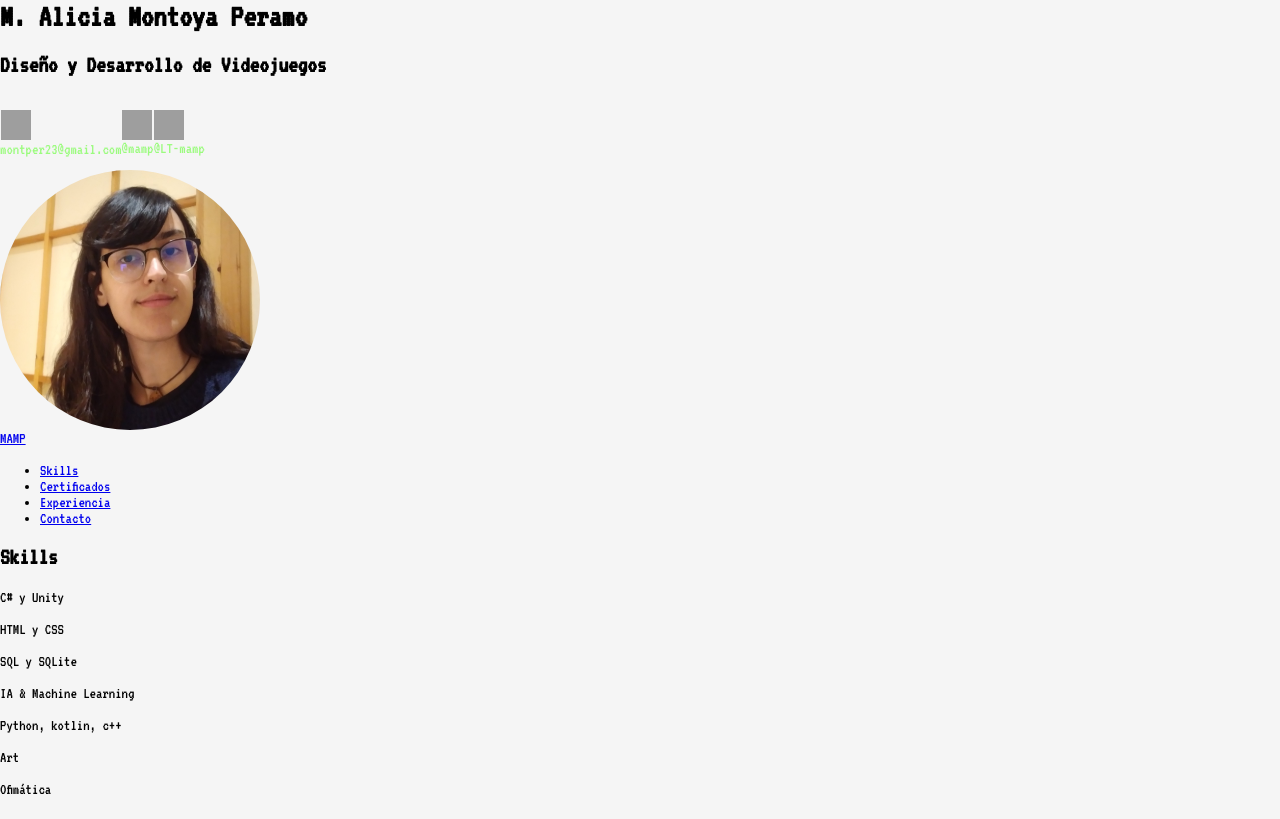
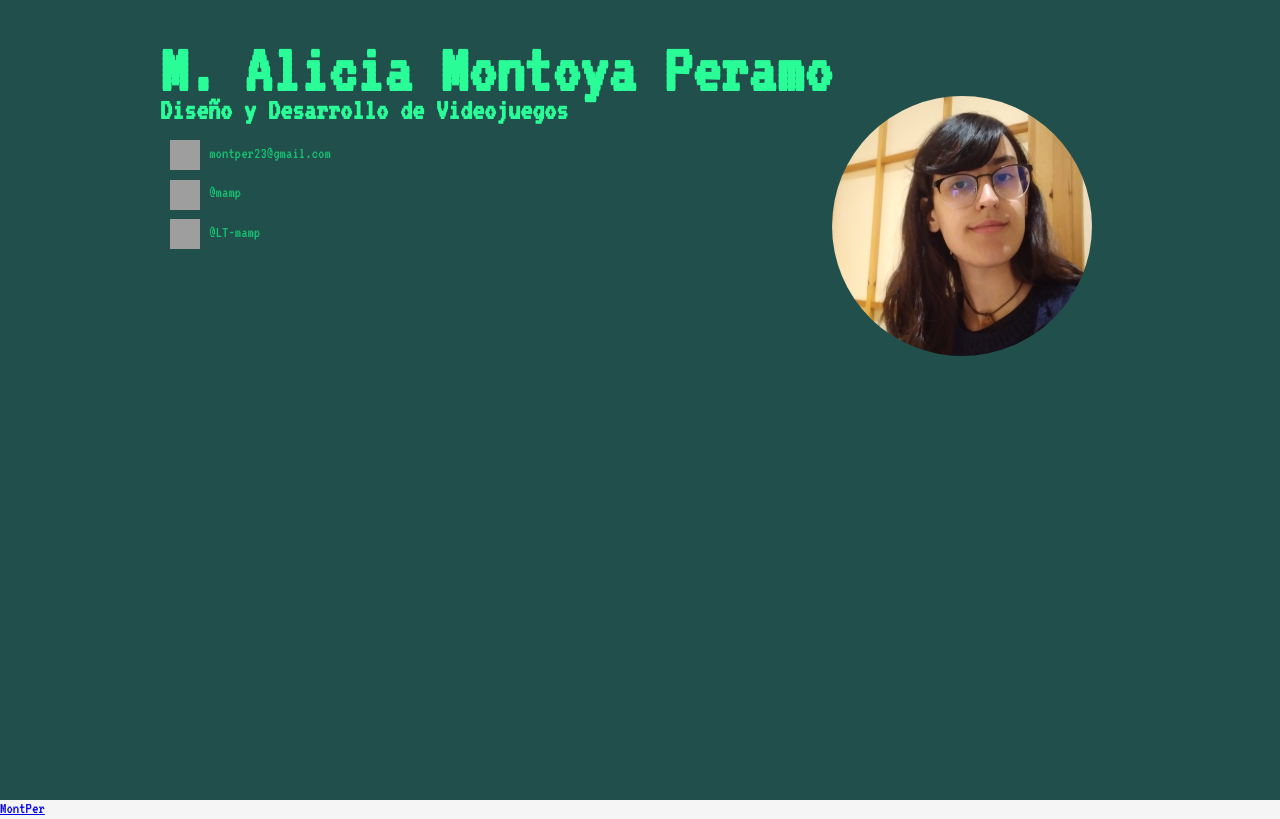
Before and after one commit to LT-mamp/MontPer, a plain HTML site: page Index.html in a window 1280 px wide. Shown: the top 819 px of the page. Drawn offline with Linux system fonts and the light colour scheme; grey boxes are pictures that could not be loaded.

Commit message:
Top-info
Primera versión de la parte superior de la web / cabecera

```diff
--- a/Index.html
+++ b/Index.html
@@ -5,20 +5,13 @@
     <title>MontPer Porfolio</title>
     <link rel="stylesheet" href="css/my_format.css">
     <link rel="icon" href="img/perfil_wa1.png">
-    <link rel="preconnect" href="https://fonts.googleapis.com">
-    <link rel="preconnect" href="https://fonts.gstatic.com" crossorigin>
-    <link href="https://fonts.googleapis.com/css2?family=Silkscreen:wght@400;700&display=swap" rel="stylesheet">
 </head>
 <body>
-    <div class="top-bar">
-    </div>
-    <!-- Header - Main Info -->
-    <header>
-        <!--<div class="center-block">--
-            <img src="img/IMG_01.jpg" alt="Profile picture">
-            <div style="padding: 0 3%;">
-                <h1>M. Alicia Montoya Peramo</h1>
-                <h2>Diseño y Desarrollo de Videojuegos</h2>
+    <div class="top-banner">
+        <div class="wrapper">
+            <h1>M. Alicia Montoya Peramo</h1>
+            <h2>Diseño y Desarrollo de Videojuegos</h2>
+            <div>
                 <div class="social-link">
                     <img src="https://freelogopng.com/images/all_img/1657906169gmail-logo-png.png">
                     <p><a href="mailto:montper23@gmail.com">montper23@gmail.com</a></p>
@@ -32,35 +25,13 @@
                     <p><a href="https://github.com/LT-mamp">@LT-mamp</a></p>
                 </div>
             </div>
-        !--</div>-->
-
-    </header>
-
-    <div class="top-banner">
-        <div class="wrapper">
-            <h1>M. Alicia Montoya Peramo</h1>
-            <h2>Diseño y Desarrollo de Videojuegos</h2>
-            <div class="social-link">
-                <div>
-                    <img src="https://freelogopng.com/images/all_img/1657906169gmail-logo-png.png">
-                    <p><a href="mailto:montper23@gmail.com">montper23@gmail.com</a></p>
-                </div>
-                <div>
-                    <img src="https://logospng.org/download/linkedin/logo-linkedin-icon-2048.png">
-                    <p><a href="https://www.linkedin.com/in/mamp-24b292224/">@mamp</a></p>
-                </div>
-                <div>
-                    <img src="https://pngimg.com/uploads/github/github_PNG40.png">
-                    <p><a href="https://github.com/LT-mamp">@LT-mamp</a></p>
-                </div>
+            <div class="profile-picture">
+                <img src="img/IMG_01.jpg" alt="Profile picture">
             </div>
-        </div>
-        <div class="profile-picture">
-            <img src="img/IMG_01.jpg" alt="Profile picture">
         </div>
     </div>
     <nav>
-        <a href="#" class="logo">MAMP</a>
+        <a href="#" class="logo">MontPer</a>
         <ul>
             <li><a href="#skills-section">Skills</a></li>
             <li><a href="#cualifications-section">Certificados</a></li>
@@ -136,30 +107,8 @@
         </div>
     </div>
 
-    <!--<main>
-        <h2>
-            Mis Conocimientos
-        </h2>
-        <div>
-            <img src="img/perfil_wa1.png">
-            <img src="img/perfil_wa1.png">
-            <img src="img/perfil_wa1.png">
-        </div>
-        <h2>
-            Acreditaciones
-        </h2>
-        <div>
-            <img src="img/perfil_wa1.png">
-        </div>
-        <h2>
-            Experiencia
-        </h2>
-        <div>
-            <img src="img/perfil_wa1.png">
-        </div>
-    </main>-->
-
     <footer id="contact-info">
+        <h1>Contact Info</h1>
         <p>
             <div class="social-link">
                 <img src="https://freelogopng.com/images/all_img/1657906169gmail-logo-png.png">
--- a/css/my_format.css
+++ b/css/my_format.css
@@ -5,34 +5,49 @@
     --ligth-blue:     #2de1fc;
     --ligth-green:    #2AFC98;
     --green:          #09E85E;
-    --grey-hreen:     #16C172;
+    --mid-green:     #16C172;
     --dark-green:     #214F4B;
     --ligth-grey:     #F5F5F5;
 }
 
-/*.silkscreen-regular {
-    font-family: "Silkscreen", sans-serif;
-    font-weight: 400;
-    font-style: normal;
+h1{
+    font-size: 70px;
+    margin: 0 0;
+    padding-top: 1%;
 }
 
-.silkscreen-bold {
-    font-family: "Silkscreen", sans-serif;
-    font-weight: 700;
-    font-style: normal;
-}*/
+h2{
+    font-size: 30px;
+    margin: 0;
+    transform: translateY(-10px);
+}
 
-/*.top-bar{
-    background-color: #161616;
-    height: 10%;
-    width: 100%;
-    margin: 0;
-    padding: 0;
-}*/
+.top-banner{
+    background-color: var(--dark-green);
+    height: 100vh;
+    padding: 50px, 20px;
+    box-sizing: border-box;
+}
+
+.top-banner h1, h2{
+    color: var(--ligth-green);
+}
+
+.wrapper{
+    width: 960px;
+    margin: 0 auto;
+    padding: 2% 0 0;
+}
+
+.profile-picture img{
+    border-radius: 180px;
+    width: 260px;
+    position: absolute; top: 12%; left: 65%;
+}
 
 .social-link{
     display: flex;
-    padding: 1% 0;
+    padding: 0.5% 0;
     margin: 0;
 }
 
@@ -44,14 +59,14 @@
 }
 
 .social-link p{
-    color: rgba(255, 255, 255, 0.689);
+    color: var(--mid-green);
     font-size: 16px;
     margin: 0;
     padding-top: 0.5%;
 }
 
 .social-link a{
-    color: #79fd51b8;
+    color: var(--mid-green);
     text-decoration: none;
 }
 .social-link a:hover{
@@ -62,11 +77,16 @@ body{
     background-color: var(--ligth-grey);
     padding: 0;
     margin: 0;
-    font-family: "VT323", "Silkscreen", 'Times New Roman', serif;
+    font-family: "VT323";
+    /*font-family: "VT323", "Silkscreen", 'Times New Roman', serif;*/
+}
+
+.section h2{
+    color: var(--dark-green);
 }
 
 footer{
-    background-color: rgb(62, 144, 81);
+    background-color: var(--dark-green);
     color: white;
     padding: 5%;
 }
@@ -75,66 +95,13 @@ footer p{
     margin: 0;
 }
 
-.profile-picture img{
-    border-radius: 180px;
-    width: 260px;
+.popup{
+    display: none;
 }
 
-/*.center-block{
-    display: block;
-    margin: 0 auto;
-}
+/*
+To create button css: go to second lesson, chapter 20, ~13:00
 
-header{
-    display: flex;
-    align-items:flex-start;
-    background-color: rgb(62, 144, 81);
-    padding: 3% 1%;
-}
-
-header img{
-    border-radius: 180px;
-    width: 260px;
-
-}
-
-header h1{
-    color: white;
-    font-size: 50px;
-}
-
-header h2{
-    color: rgba(255, 255, 255, 0.615);
-    font-size: 30px;
-}*/
-
-
-/*main{
-    max-width: 1900px;
-    margin: 0 auto;
-    padding: 0 20px;
-
-}
-
-main img{
-    width: 100px;
-}
-
-h1, h2{
-    font-family: "Silkscreen", sans-serif;
-    font-weight: 400;
-    font-style: normal;
-}
-main h2{
-    font-size: 50px;
-    background: #949494;
-    color: aliceblue;
-    text-align: center;
-}*/
-
-
-/*
-To create caption for image: go to first lesson, chapter 10, 21:50
 
 color palette:
 azul-saturado:  2DE1FC
```
